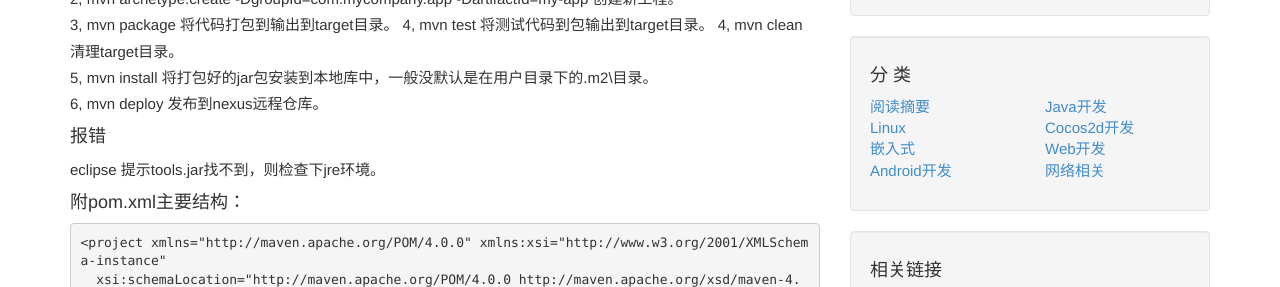
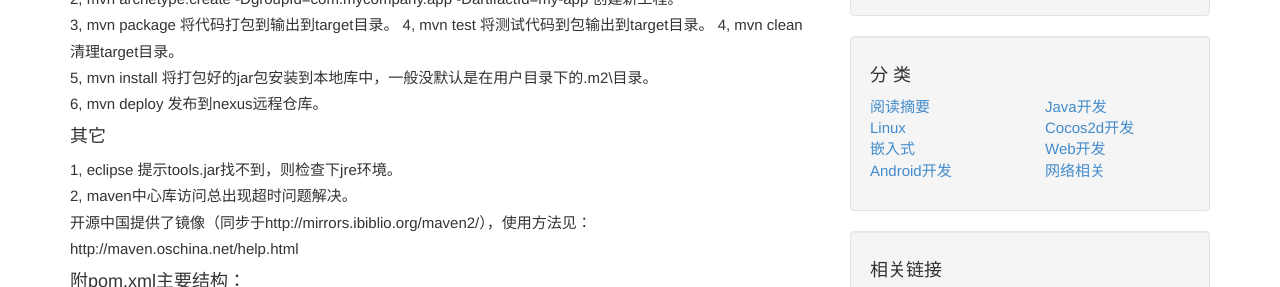
Before and after one commit to wdyggh/wdyggh.github.com, a Jekyll site: the page built from _posts/2014-12-13-maven-simple-steps.md, in a window 1280 px wide and 1382 px high, cut to the strip 234-521 px from the top of the window. Built offline with Jekyll 4.4.1, drawn with Linux system fonts in a browser that asks for light colours; Markdown is read by kramdown in place of the engine named in the settings; comment, search, counter and statistics services are not loaded.

Commit message:
update content

```diff
--- a/_posts/2014-12-13-maven-simple-steps.md
+++ b/_posts/2014-12-13-maven-simple-steps.md
@@ -13,8 +13,11 @@ tags: ["manven"]
 5, mvn install 将打包好的jar包安装到本地库中，一般没默认是在用户目录下的.m2\目录。
 6, mvn deploy 发布到nexus远程仓库。
 
-####报错
-eclipse 提示tools.jar找不到，则检查下jre环境。
+####其它
+1, eclipse 提示tools.jar找不到，则检查下jre环境。
+2, maven中心库访问总出现超时问题解决。
+开源中国提供了镜像（同步于http://mirrors.ibiblio.org/maven2/），使用方法见：http://maven.oschina.net/help.html
+
 
 ####附pom.xml主要结构：
 
```
